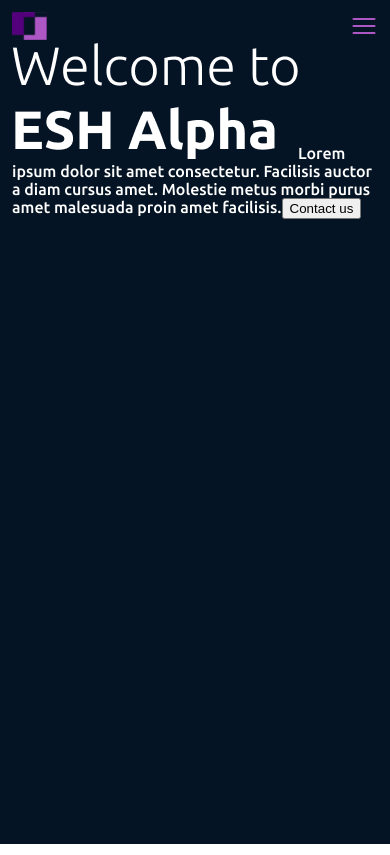
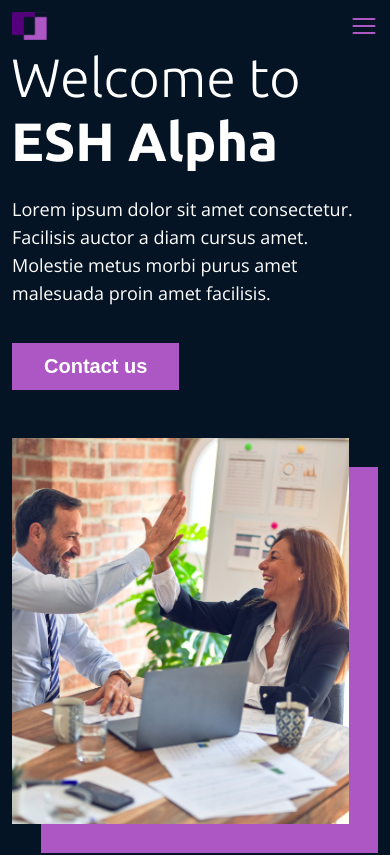
Before and after one commit to roman-nikitenko/esh-alpha, a JavaScript app: page / in a window 390 px wide. Shown: the top 855 px of the page. Built offline with nearby package versions, Linux system fonts and the light colour scheme; the HTML template or start-up script is replaced by a standard one.

Commit message:
Finished header mobile.

```diff
--- a/src/App.css
+++ b/src/App.css
@@ -4,7 +4,6 @@
   background-color: #051424;
   box-sizing: border-box;
   background-size: cover;
-  height: 100vh;
 }
 
 .logo {
@@ -13,12 +12,42 @@
 }
 
 .header__top {
+  padding-bottom: 12px;
   display: flex;
   justify-content: space-between;
 }
 
 .header__bottom {
-  display: block;
+  padding-bottom: 29px;
+  display: flex;
+  flex-wrap: wrap;
+}
+
+.header__welcome {
+  margin-bottom: 24px;
+}
+
+.button {
+  cursor: pointer;
+  font-size: 20px;
+  color: #ffffff;
+  font-weight: 700;
+  border: none;
+  padding: 12px 32px;
+}
+
+.button--header {
+  background-color: #AD57C5;
+}
+
+.header__text {
+  color: #ffffff;
+  font-family: "Open Sans", sans-serif;
+  font-size: 18px;
+  font-style: normal;
+  font-weight: 400;
+  line-height: 28px;
+  margin-bottom: 36px;
 }
 
 .icon {
@@ -27,8 +56,29 @@
   width: 28px;
 }
 
+.header__content {
+  display: flex;
+  flex-wrap: wrap;
+  margin-bottom: 48px;
+}
+
+.header__content-image {
+  box-shadow: 29px 29px #AD57C5;
+  display: block;
+  width: 337px;
+  height: 386px;
+}
+
 .icon--menu {
   background-image: url(./img/icon-burger.svg);
 }
 
+.header__image {
+  background-size: cover;
+  background-repeat: no-repeat;
+  height: 100%;
+  background-position: center;
+  background-image: url(./img/image-header-full.jpeg);
+}
+
 /*# sourceMappingURL=App.css.map */
--- a/src/App.js
+++ b/src/App.js
@@ -15,13 +15,21 @@ function App() {
         </div>
 
         <div className="header__bottom">
-          <img className="header__welcome" src={welcome} alt="Welcome to ESH Aplha"/>
-          <span className="header__text">
+          <div className="header__content">
+            <img className="header__welcome" src={welcome} alt="Welcome to ESH Aplha"/>
+            <span className="header__text">
             Lorem ipsum dolor sit amet consectetur. Facilisis auctor a diam cursus amet.
             Molestie metus morbi purus amet malesuada proin amet facilisis.
           </span>
-          <button type="submit">Contact us</button>
+            <button className="button button--header" type="submit">Contact us</button>
+          </div>
+
+          <div className="header__content-image">
+            <div className="header__image"></div>
+          </div>
         </div>
+
+
       </header>
 
       <main>
--- a/src/App.scss
+++ b/src/App.scss
@@ -4,7 +4,6 @@
   background-color: #051424;
   box-sizing: border-box;
   background-size: cover;
-  height: 100vh;
 }
 
 .logo {
@@ -13,15 +12,42 @@
 }
 
 .header__top {
+  padding-bottom: 12px;
   display: flex;
   justify-content: space-between;
 }
 
 .header__bottom {
-  display: block;
+  padding-bottom: 29px;
+  display: flex;
+  flex-wrap: wrap;
 }
 
 .header__welcome {
+  margin-bottom: 24px;
+}
+
+.button {
+  cursor: pointer;
+  font-size: 20px;
+  color: #ffffff;
+  font-weight: 700;
+  border: none;
+  padding: 12px 32px;
+}
+
+.button--header {
+  background-color: #AD57C5;
+}
+
+.header__text {
+  color: #ffffff;
+  font-family: 'Open Sans', sans-serif;
+  font-size: 18px;
+  font-style: normal;
+  font-weight: 400;
+  line-height: 28px;
+  margin-bottom: 36px;
 }
 
 .icon {
@@ -30,6 +56,27 @@
   width: 28px;
 }
 
+.header__content {
+  display: flex;
+  flex-wrap: wrap;
+  margin-bottom: 48px;
+}
+
+.header__content-image {
+  box-shadow: 29px 29px #AD57C5;
+  display: block;
+  width: 337px;
+  height: 386px;
+}
+
 .icon--menu {
   background-image: url(./img/icon-burger.svg);
 }
+
+.header__image {
+  background-size: cover;
+  background-repeat: no-repeat;
+  height: 100%;
+  background-position: center;
+  background-image: url(./img/image-header-full.jpeg);
+}
--- a/src/index.scss
+++ b/src/index.scss
@@ -24,4 +24,5 @@ body {
   margin: 0;
   font-family: 'Ubuntu', sans-serif;
   background-color: $main-bg-color;
+
 }
```
Also changed, not shown: src/img/image-header-full.jpeg (renamed from src/img/0826674cf2d532e2885c9ac818f39232.jpeg), 1 other file (tests, documents, lock files or other folders).
